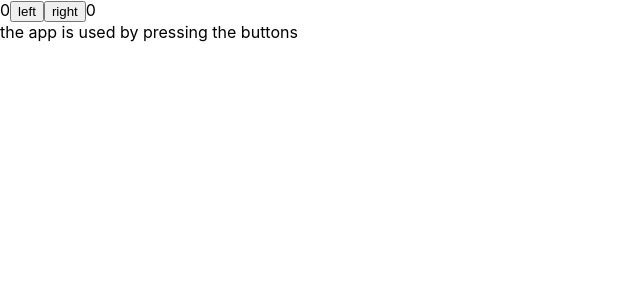
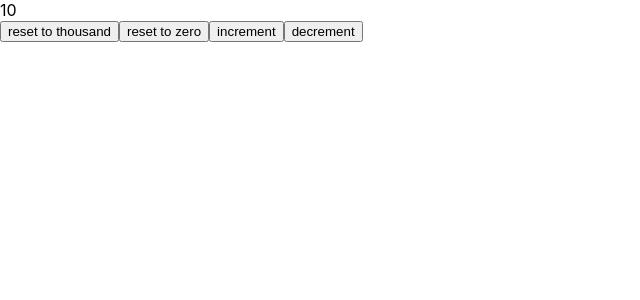
Before and after one commit to VKiNGpl/FullStackOpen, a React (Create React App) app in the folder part1/: page / in a window 1280 px wide. Shown: the top 300 px of the page, without its empty margins (0-640 px from the left). Built offline with nearby package versions, Linux system fonts and the light colour scheme; the HTML template or start-up script is replaced by a standard one.

Commit message:
part1 reading complete

```diff
--- a/part1/src/App.js
+++ b/part1/src/App.js
@@ -1,28 +1,20 @@
 import React, { useState } from 'react';
-import { History, Button } from './Helpers'
+import { Display, Button } from './Helpers';
 
 const App = () => {
-  const [left, setLeft] = useState(0);
-  const [right, setRight] = useState(0);
-  const [allClicks, setAll] = useState([]);
+  const [value, setValue] = useState(10);
 
-  const handleLeftClick = () => {
-    setAll(allClicks.concat('L'));
-    setLeft(left + 1);
-  };
-
-  const handleRightClick = () => {
-    setAll(allClicks.concat('R'))
-    setRight(right + 1);
+  const setToValue = (newValue) => () => {
+    setValue(newValue);
   };
 
   return (
     <div>
-      {left}
-      <Button text='left' handleClick={handleLeftClick} />
-      <Button text='right' handleClick={handleRightClick} />
-      {right}
-      <History allClicks={allClicks} />
+      <Display value={value} />
+      <Button handleClick={setToValue(1000)} text="reset to thousand" />
+      <Button handleClick={setToValue(0)} text="reset to zero" />
+      <Button handleClick={setToValue(value + 1)} text="increment" />
+      <Button handleClick={setToValue(value - 1)} text="decrement" />
     </div>
   );
 };
--- a/part1/src/Helpers.js
+++ b/part1/src/Helpers.js
@@ -11,7 +11,7 @@ export const Hello = ({ name, age }) => {
   );
 };
 
-export const Display = ({ counter }) => <p>{counter}</p>;
+export const Display = props => <div>{props.value}</div>
 
 export const Button = ({ handleClick, text}) => (
   <button onClick={handleClick}>{text}</button>
```
Also changed, not shown: part1/src/excersice2.js (added, +30 -0 lines).
